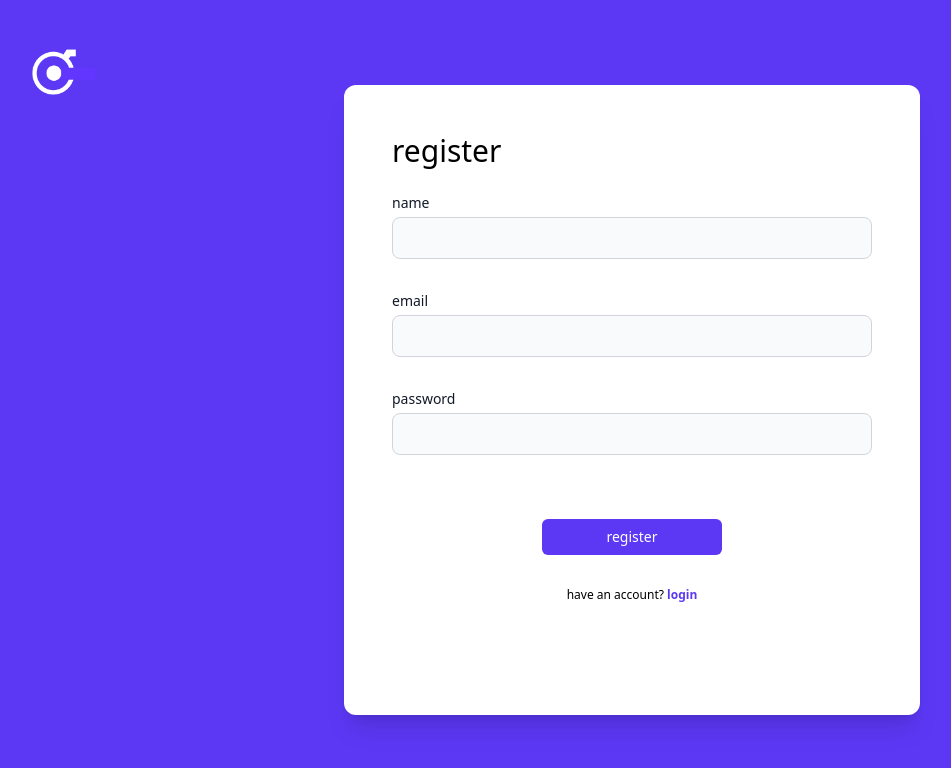
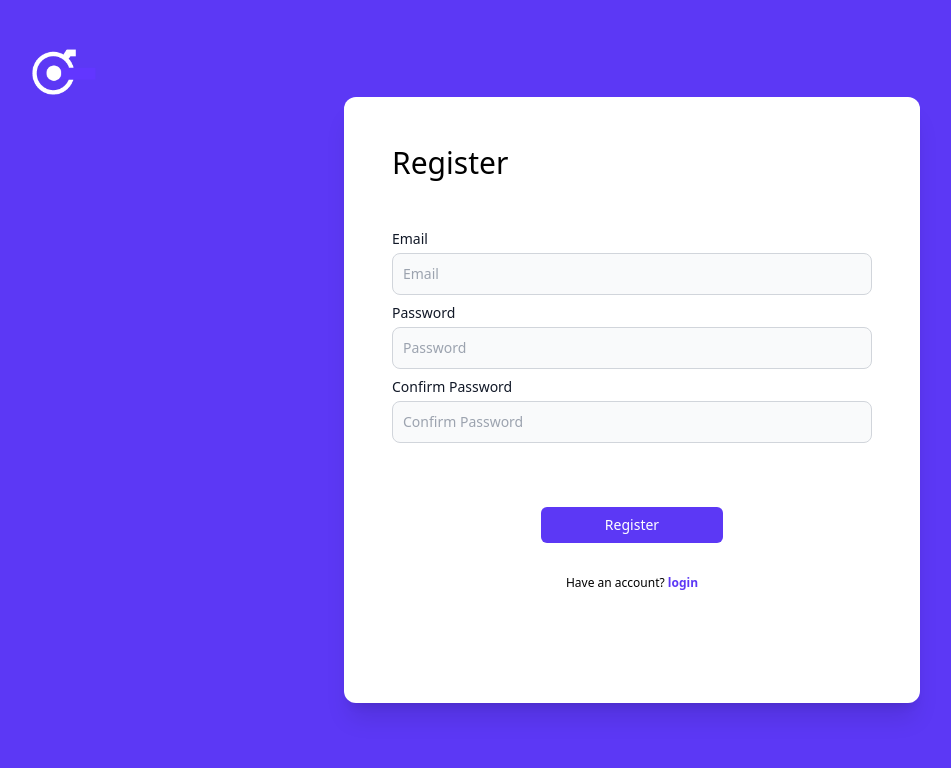
Before and after one commit to Firebird1029/creative-juice-web, a Next.js app: page /register in a window 1280 px wide. Shown: the top 768 px of the page, without its empty margins (8-959 px from the left). Built offline with nearby package versions, Linux system fonts and the light colour scheme; no server answers.

Commit message:
registration with firebase is now working

```diff
--- /dev/null
+++ b/components/authContext.jsx
@@ -0,0 +1,21 @@
+import { createContext, useContext, Context } from "react"
+import useFirebaseAuth from "./firebaseAuth"
+
+const authUserContext = createContext({
+	authUser: null,
+	loading: true,
+	signIn: async () => {},
+	createUser: async () => {},
+	signOut: async () => {},
+})
+
+export function AuthUserProvider({ children }) {
+	const auth = useFirebaseAuth()
+	return (
+		<authUserContext.Provider value={auth}>
+			{children}
+		</authUserContext.Provider>
+	)
+}
+
+export const useAuth = () => useContext(authUserContext)
--- /dev/null
+++ b/components/firebaseAuth.jsx
@@ -0,0 +1,61 @@
+import { useState, useEffect } from "react"
+import firebaseApp from "@/pages/api/firebase"
+import {
+	getAuth,
+	createUserWithEmailAndPassword,
+	signInWithEmailAndPassword,
+	onAuthStateChanged,
+} from "firebase/auth"
+
+const formatAuthUser = (user) => ({
+	uid: user.uid,
+	email: user.email,
+})
+
+export default function useFirebaseAuth() {
+	const [authUser, setAuthUser] = useState(null)
+	const [loading, setLoading] = useState(true)
+	const auth = getAuth(firebaseApp)
+
+	const authStateChanged = async (authState) => {
+		if (!authState) {
+			setLoading(false)
+			return
+		}
+
+		setLoading(true)
+
+		var formattedUser = formatAuthUser(authState)
+
+		setAuthUser(formattedUser)
+
+		setLoading(false)
+	}
+
+	const clear = () => {
+		setAuthUser(null)
+		setLoading(true)
+	}
+
+	const signIn = (email, password) =>
+		signInWithEmailAndPassword(auth, email, password)
+
+	const createUser = (email, password) =>
+		createUserWithEmailAndPassword(auth, email, password)
+
+	const signOut = () => firebase.auth().signOut().then(clear)
+	// const signOut = () => {} //TODO: Implement signOut
+
+	useEffect(() => {
+		const unsubscribe = onAuthStateChanged(auth, authStateChanged)
+		return () => unsubscribe()
+	}, [])
+
+	return {
+		authUser,
+		loading,
+		signIn,
+		createUser,
+		signOut,
+	}
+}
--- /dev/null
+++ b/components/inputField.jsx
@@ -0,0 +1,20 @@
+const InputField = ({ htmlFor, id, placeholder, heading }) => {
+	return (
+		<label
+			htmlFor={htmlFor}
+			className="block mb-2 text-sm font-medium text-gray-900"
+		>
+			<span className="mb-1 inline-block">{heading}</span>
+
+			<input
+				type="password"
+				id={id}
+				className="bg-gray-50 border border-gray-300 text-gray-900 text-sm rounded-lg focus:ring-blue-500 focus:border-blue-500 block w-full p-2.5"
+				placeholder={placeholder}
+				required
+			/>
+		</label>
+	)
+}
+
+export default InputField
--- a/package.json
+++ b/package.json
@@ -11,6 +11,7 @@
 	"dependencies": {
 		"@tailwindcss/forms": "^0.5.3",
 		"eslint-config-next": "13.2.4",
+		"firebase": "^9.19.1",
 		"next": "13.2.4",
 		"react": "18.2.0",
 		"react-dom": "18.2.0",
--- a/pages/_app.jsx
+++ b/pages/_app.jsx
@@ -1,5 +1,6 @@
 import Head from "next/head"
 import "@/styles/globals.css"
+import { AuthUserProvider } from "@/components/authContext"
 
 export default function App({ Component, pageProps }) {
 	return (
@@ -11,7 +12,9 @@ export default function App({ Component, pageProps }) {
 				/>
 				<link rel="icon" href="/favicon.ico" />
 			</Head>
-			<Component {...pageProps} />
+			<AuthUserProvider>
+				<Component {...pageProps} />
+			</AuthUserProvider>
 		</>
 	)
 }
--- /dev/null
+++ b/pages/api/firebase.js
@@ -0,0 +1,33 @@
+// Import the functions you need from the SDKs you need
+import { initializeApp, getApp } from "firebase/app"
+import { getAuth } from "firebase/auth"
+// TODO: Add SDKs for Firebase products that you want to use
+// https://firebase.google.com/docs/web/setup#available-libraries
+
+// Your web app's Firebase configuration
+const firebaseConfig = {
+	apiKey: process.env.NEXT_PUBLIC_FIREBASE_PUBLIC_API_KEY,
+	authDomain: process.env.NEXT_PUBLIC_FIREBASE_AUTH_DOMAIN,
+	projectId: process.env.NEXT_PUBLIC_FIREBASE_PROJECT_ID,
+	storageBucket: "creative-juice.appspot.com",
+	messagingSenderId: "361477517185",
+	appId: "1:361477517185:web:b1bfe0651fce74c9708280",
+}
+
+// Initialize Firebase
+// const app = initializeApp(firebaseConfig);
+
+// const firebaseApp = () => {
+// 	try {
+// 		return getApp()
+// 	} catch (error) {
+// 		console.error(error)
+// 		return initializeApp(firebaseConfig)
+// 	}
+// }
+
+const firebaseApp = initializeApp(firebaseConfig)
+
+export default firebaseApp
+
+// const firebaseApp = createFirebaseApp({/* your config */})
--- a/pages/register.jsx
+++ b/pages/register.jsx
@@ -1,8 +1,31 @@
 import Head from "next/head"
 import Link from "next/link"
 import Logo from "@/components/Logo"
+import { useState } from "react"
+import { useAuth } from "@/components/authContext"
 
 export default function Register() {
+	const [email, setEmail] = useState("")
+	const [password, setPassword] = useState("")
+	const [passwordConfirm, setPasswordConfirm] = useState("")
+	const [error, setError] = useState(null)
+	const { createUser } = useAuth()
+
+	const onSubmit = (event) => {
+		setError(null)
+		if (password === passwordConfirm)
+			createUser(email, password)
+				.then(() => {
+					console.log("Success. The user is created in firebase")
+					// router.push("/")
+				})
+				.catch((error) => {
+					setError(error.message)
+					console.log(error)
+				})
+		else setError("Password do not match")
+		event.preventDefault()
+	}
 	return (
 		<>
 			<Head>
@@ -13,10 +36,10 @@ export default function Register() {
 				<Logo color="white" />
 				<div className="container m-auto max-w-xl">
 					<div className="card min-w-full">
-						<p className="text-3xl">register</p>
+						<p className="text-3xl">Register</p>
 						<br />
-						<form className="form">
-							<label
+						<form className="form" onSubmit={onSubmit}>
+							{/* <label
 								htmlFor="name"
 								className="block mb-2 text-sm font-medium text-gray-900"
 							>
@@ -29,49 +52,77 @@ export default function Register() {
 									placeholder=""
 									required
 								/>
-							</label>
+							</label> */}
 							<br />
 							<label
 								htmlFor="email"
 								className="block mb-2 text-sm font-medium text-gray-900"
 							>
-								<span className="mb-1 inline-block">email</span>
+								<span className="mb-1 inline-block">Email</span>
 
 								<input
 									type="email"
 									id="email"
 									className="bg-gray-50 border border-gray-300 text-gray-900 text-sm rounded-lg focus:ring-blue-500 focus:border-blue-500 block w-full p-2.5"
-									placeholder=""
+									placeholder="Email"
+									value={email}
+									onChange={(e) => setEmail(e.target.value)}
 									required
 								/>
 							</label>
-							<br />
+
 							<label
 								htmlFor="password"
 								className="block mb-2 text-sm font-medium text-gray-900"
 							>
 								<span className="mb-1 inline-block">
-									password
+									Password
 								</span>
 
 								<input
 									type="password"
 									id="password"
 									className="bg-gray-50 border border-gray-300 text-gray-900 text-sm rounded-lg focus:ring-blue-500 focus:border-blue-500 block w-full p-2.5"
+									placeholder="Password"
+									value={password}
+									onChange={(e) =>
+										setPassword(e.target.value)
+									}
 									required
 								/>
 							</label>
+							<label
+								htmlFor="password"
+								className="block mb-2 text-sm font-medium text-gray-900"
+							>
+								<span className="mb-1 inline-block">
+									Confirm Password
+								</span>
+
+								<input
+									type="password"
+									id="confirm-password"
+									className="bg-gray-50 border border-gray-300 text-gray-900 text-sm rounded-lg focus:ring-blue-500 focus:border-blue-500 block w-full p-2.5"
+									placeholder="Confirm Password"
+									value={passwordConfirm}
+									onChange={(e) =>
+										setPasswordConfirm(e.target.value)
+									}
+									required
+								/>
+							</label>
+							{/* <br /> */}
 							<div className="w-full text-center my-16">
 								<button
 									type="submit"
 									className="text-white bg-primary hover:bg-primary focus:ring-4 focus:outline-none focus:ring-blue-300 font-medium rounded-md text-sm w-full sm:w-auto px-16 py-2 text-center"
 								>
-									register
+									Register
 								</button>
 
 								<div className="mt-8">
 									<p className="text-xs">
-										have an account?&nbsp;
+										Have an account?&nbsp;
 										<span className="font-bold text-primary">
 											<Link href="/login">login</Link>
 										</span>
```
Also changed, not shown: 1 other file (tests, documents, lock files or other folders).
